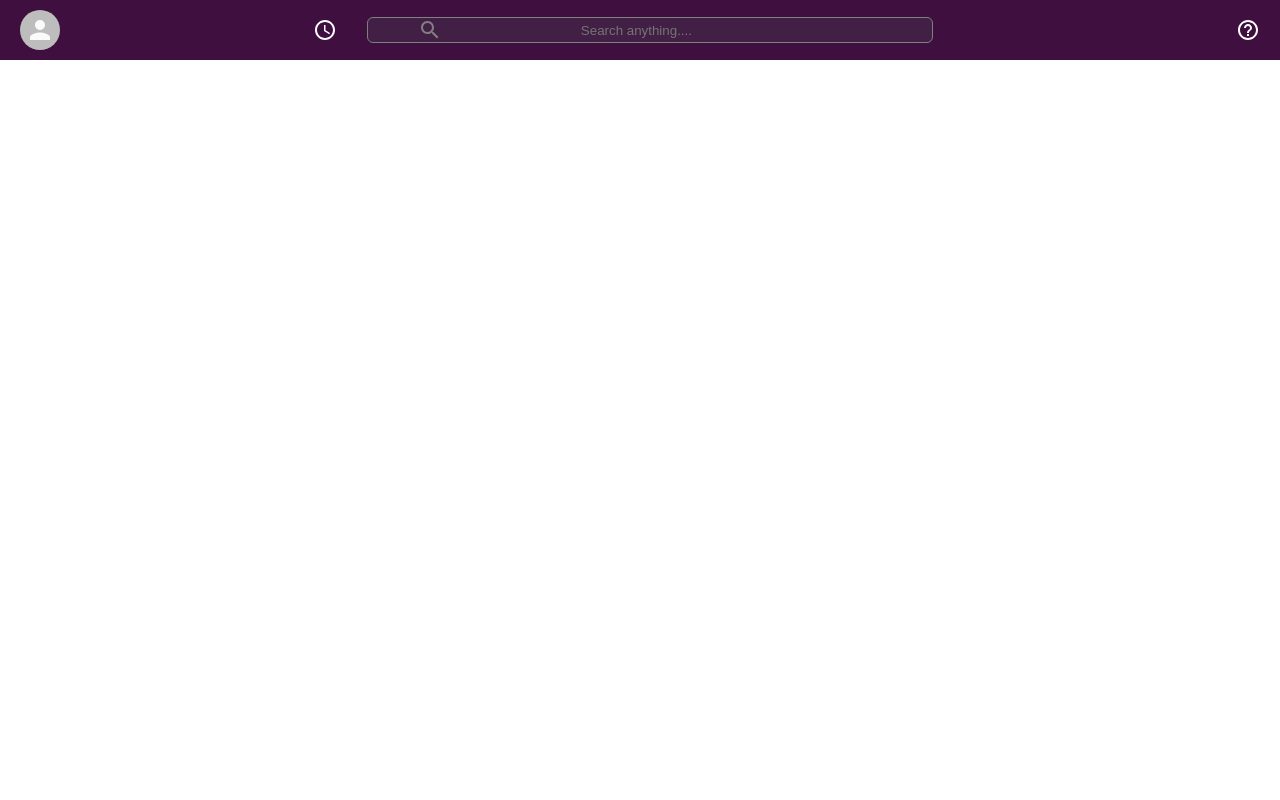
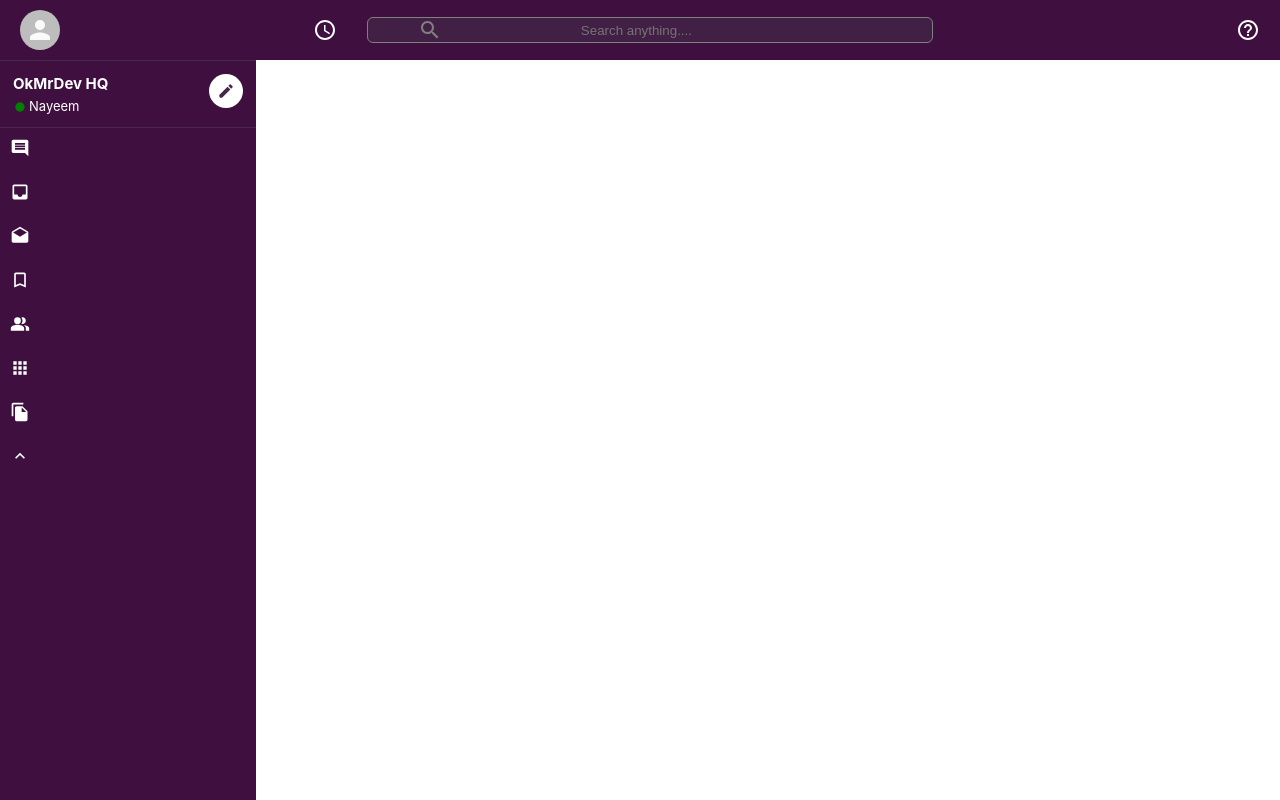
Before and after one commit to Nym02/slack-clone-react, a React (Create React App) app: page / in a window 1280 px wide. Built offline with nearby package versions, Linux system fonts and the light colour scheme.

Commit message:
working on the sidebar

```diff
--- a/src/App.js
+++ b/src/App.js
@@ -1,20 +1,33 @@
 import React from "react";
+import { Link, Route, BrowserRouter as Router, Switch } from "react-router-dom";
+import styled from "styled-components";
+
+import Header from "./components/Header/Header";
+import Sidebar from "./components/Sidebar/Sidebar";
+
 import "./App.css";
-import { BrowserRouter as Router, Switch, Route, Link } from "react-router-dom";
-import Header from "./components/Header/Header";
 
 function App() {
   return (
     <div className="app">
       <Router>
-        <Switch>
-          <Route path="/" exact>
-            <Header></Header>
-          </Route>
-        </Switch>
+        <Header></Header>
+        <AppBody>
+          <Sidebar></Sidebar>
+          <Switch>
+            <Route path="/" exact>
+              {/* chat */}
+            </Route>
+          </Switch>
+        </AppBody>
       </Router>
     </div>
   );
 }
 
 export default App;
+
+const AppBody = styled.div`
+  display: flex;
+  height: 100vh;
+`;
--- /dev/null
+++ b/src/components/Sidebar/Sidebar.js
@@ -0,0 +1,96 @@
+import {
+  Apps,
+  BookmarkBorder,
+  Create,
+  Drafts,
+  ExpandLess,
+  ExpandMore,
+  FiberManualRecord,
+  FileCopy,
+  Inbox,
+  InsertComment,
+  PeopleAlt,
+} from "@material-ui/icons";
+import React from "react";
+import styled from "styled-components";
+
+import SidebarOption from "../SidebarOption/SidebarOption";
+
+const Sidebar = () => {
+  return (
+    <>
+      <SidebarContainer>
+        <SidebarHeader>
+          <SidebarInfo>
+            <h2>OkMrDev HQ</h2>
+            <h3>
+              <FiberManualRecord />
+              Nayeem
+            </h3>
+          </SidebarInfo>
+          <Create />
+        </SidebarHeader>
+
+        <SidebarOption Icon={InsertComment} title="Threads"></SidebarOption>
+        <SidebarOption Icon={Inbox} title="Mention & Reaction"></SidebarOption>
+        <SidebarOption Icon={Drafts} title="Saved Items"></SidebarOption>
+        <SidebarOption
+          Icon={BookmarkBorder}
+          title="Channel Browser"
+        ></SidebarOption>
+        <SidebarOption
+          Icon={PeopleAlt}
+          title="People & user group"
+        ></SidebarOption>
+        <SidebarOption Icon={Apps} title="Apps"></SidebarOption>
+        <SidebarOption Icon={FileCopy} title="File Browser"></SidebarOption>
+        <SidebarOption Icon={ExpandLess} title="Show Less"></SidebarOption>
+      </SidebarContainer>
+    </>
+  );
+};
+
+export default Sidebar;
+
+const SidebarContainer = styled.div`
+  background-color: var(--slack-color);
+  color: white;
+  flex: 0.2;
+  border-top: 1px solid #49274b;
+  max-width: 260px;
+  margin-top: 60px;
+`;
+const SidebarHeader = styled.div`
+  display: flex;
+  border-bottom: 1px solid #49274b;
+  padding: 13px;
+  > .MuiSvgIcon-root {
+    padding: 8px;
+    color: #49274b;
+    font-size: 18px;
+    background-color: white;
+    border-radius: 999px;
+  }
+`;
+const SidebarInfo = styled.div`
+  flex: 1;
+
+  > h2 {
+    font-size: 15px;
+    font-weight: bold;
+    margin-bottom: 5px;
+  }
+
+  > h3 {
+    display: flex;
+    font-size: 13px;
+    font-weight: 400;
+    align-items: center;
+  }
+  > h3 .MuiSvgIcon-root {
+    font-size: 14px;
+    margin-top: 1px;
+    margin-right: 2px;
+    color: green;
+  }
+`;
--- /dev/null
+++ b/src/components/SidebarOption/SidebarOption.js
@@ -0,0 +1,17 @@
+import CreateIcom from "@material-ui/icons/Create";
+import React from "react";
+import styled from "styled-components";
+
+const SidebarOption = ({ Icon, title }) => {
+  return (
+    <div>
+      <SidebarOptionContainer>
+        {Icon && <Icon fontSize="small" style={{ padding: 10 }} />}
+      </SidebarOptionContainer>
+    </div>
+  );
+};
+
+export default SidebarOption;
+
+const SidebarOptionContainer = styled.div``;
```
